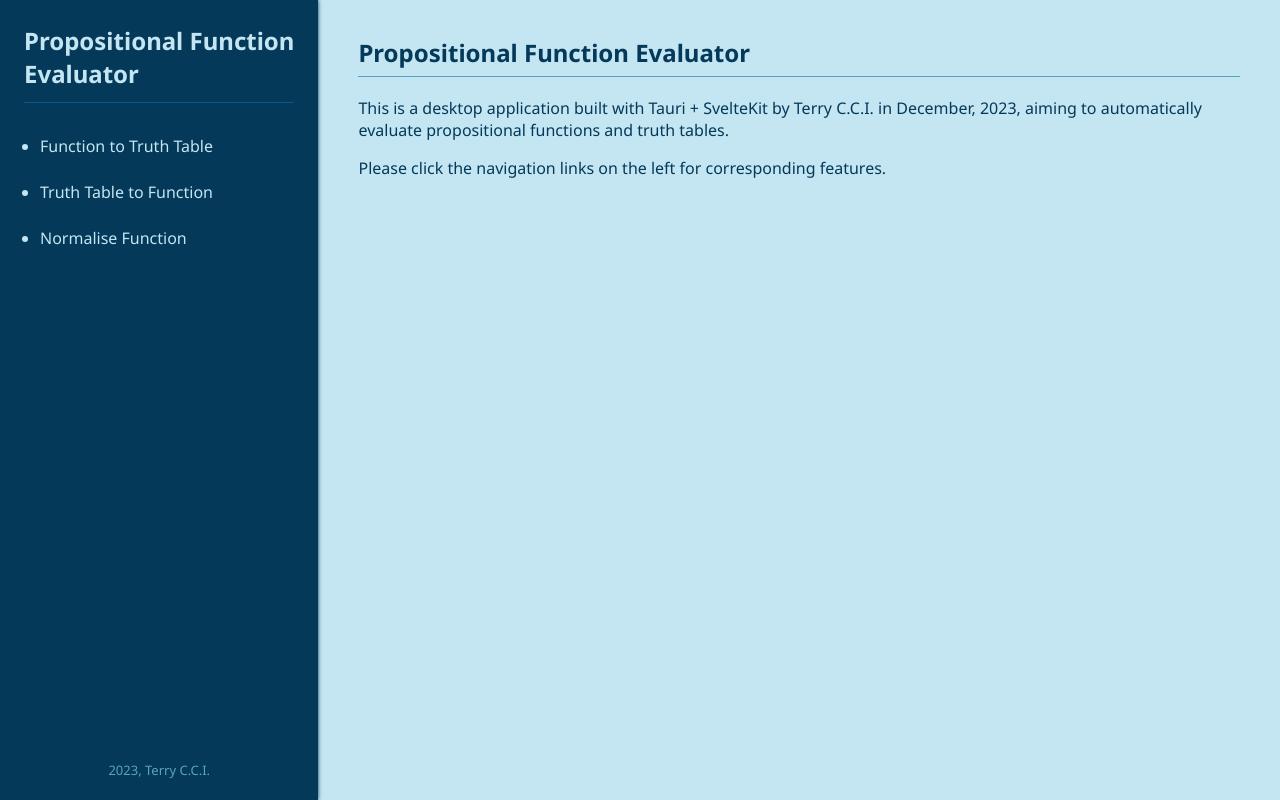
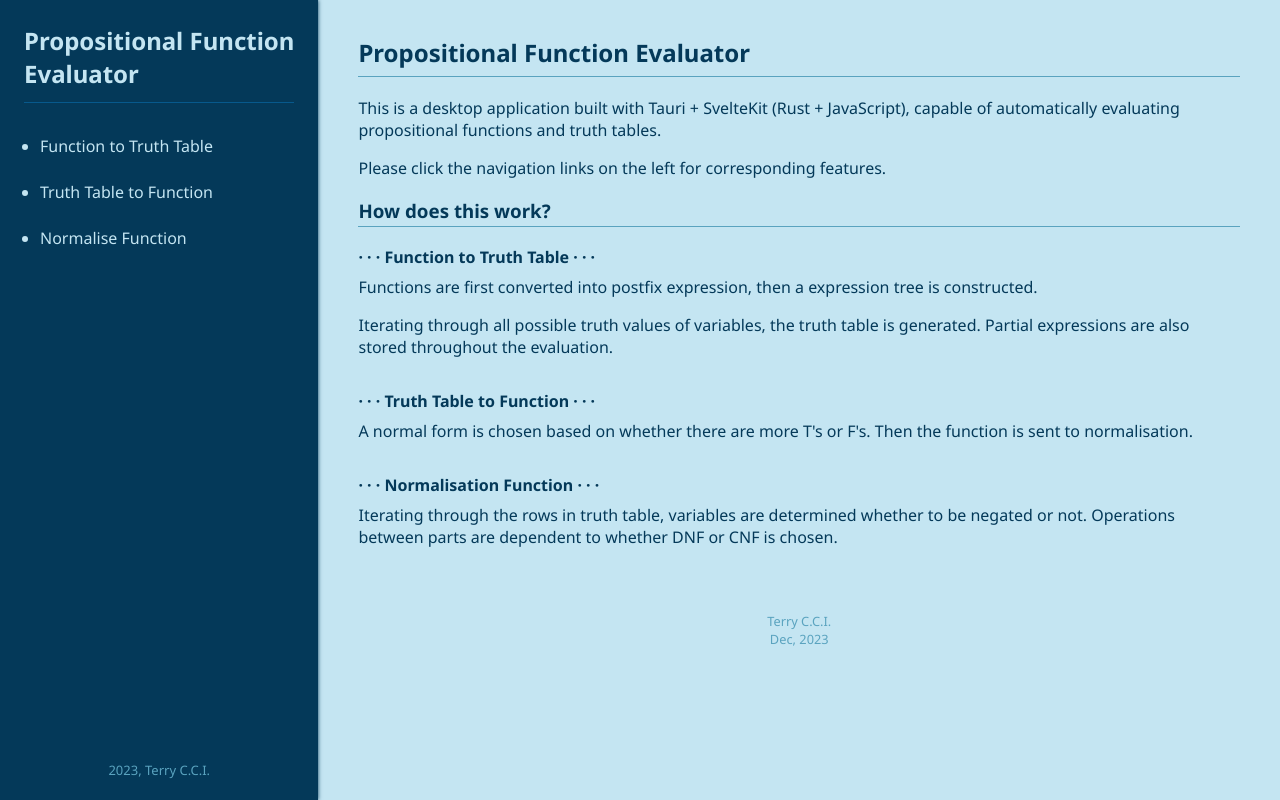
Before and after one commit to terry-cci/propositional-logic, a SvelteKit app: page / in a window 1280 px wide. Built offline with nearby package versions, Linux system fonts and the light colour scheme.

Commit message:
docs: add 'how does this work?'

```diff
--- a/src/routes/+page.svelte
+++ b/src/routes/+page.svelte
@@ -1,8 +1,73 @@
-<h2>Propositional Function Evaluator</h2>
+<article>
+	<h2>Propositional Function Evaluator</h2>
 
-<p>
-	This is a desktop application built with Tauri + SvelteKit by Terry C.C.I. in December, 2023,
-	aiming to automatically evaluate propositional functions and truth tables.
-</p>
+	<p>
+		This is a desktop application built with Tauri + SvelteKit (Rust + JavaScript), capable of
+		automatically evaluating propositional functions and truth tables.
+	</p>
 
-<p>Please click the navigation links on the left for corresponding features.</p>
+	<p>Please click the navigation links on the left for corresponding features.</p>
+
+	<h3>How does this work?</h3>
+
+	<h4>Function to Truth Table</h4>
+
+	<p>
+		Functions are first converted into postfix expression, then a expression tree is constructed.
+	</p>
+	<p>
+		Iterating through all possible truth values of variables, the truth table is generated. Partial
+		expressions are also stored throughout the evaluation.
+	</p>
+
+	<h4>Truth Table to Function</h4>
+
+	<p>
+		A normal form is chosen based on whether there are more T's or F's. Then the function is sent to
+		normalisation.
+	</p>
+
+	<h4>Normalisation Function</h4>
+
+	<p>
+		Iterating through the rows in truth table, variables are determined whether to be negated or
+		not. Operations between parts are dependent to whether DNF or CNF is chosen.
+	</p>
+
+	<footer>
+		Terry C.C.I.
+		<br />
+		Dec, 2023
+	</footer>
+</article>
+
+<style>
+	h3 {
+		border-bottom: 0.5px solid var(--colour-4);
+		padding-bottom: 0.2em;
+	}
+	h3 + h4 {
+		margin-top: 0.5em;
+	}
+	h4 {
+		margin-top: 2em;
+		margin-bottom: 0.5em;
+	}
+	h4::before {
+		content: '· · · ';
+	}
+	h4::after {
+		content: ' · · ·';
+	}
+	h4 + p {
+		margin-top: 0.5em;
+	}
+
+	footer {
+		text-align: center;
+		margin-top: 4rem;
+		font-size: 0.8em;
+		color: var(--colour-4);
+		padding-bottom: 4rem;
+	}
+</style>
```
